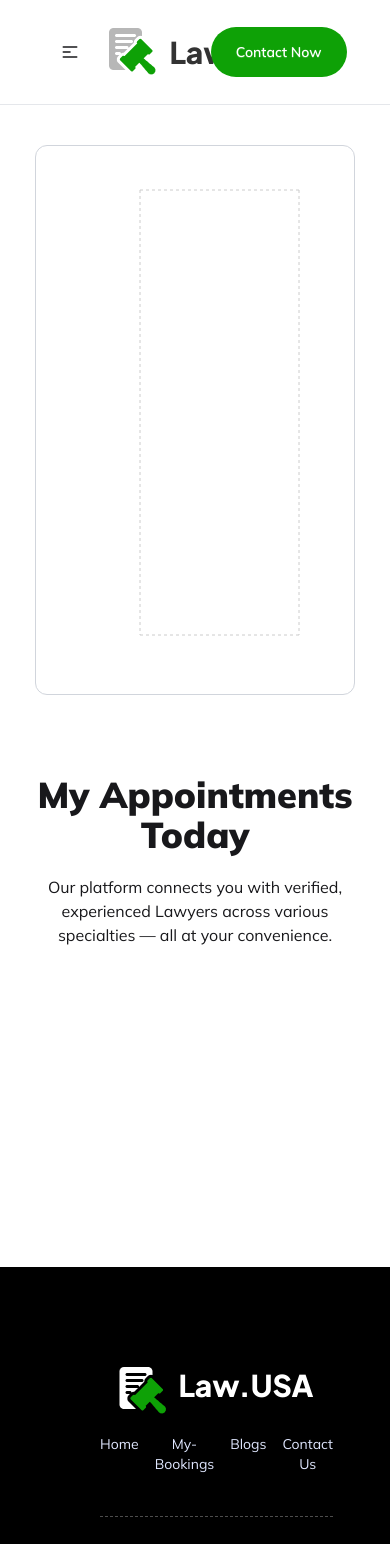
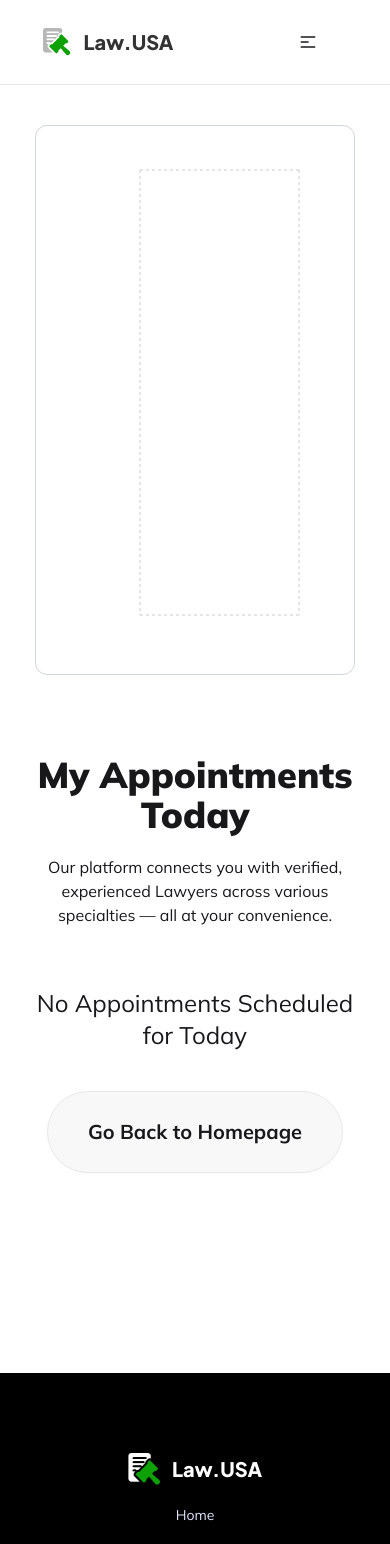
Before and after one commit to jubayers-r/lawyer-appointment-app, a React (Vite) app: page /bookings in a window 390 px wide. Shown: the top 1544 px of the page. Built offline with nearby package versions, Linux system fonts and the light colour scheme.

Commit message:
everything is working perfectly as it should

```diff
--- a/src/components/Bookings/AppoinCard.jsx
+++ b/src/components/Bookings/AppoinCard.jsx
@@ -1,10 +1,11 @@
 import { toast } from "react-toastify";
 import { removeLawyers } from "../../utils/localestorage";
 
-const AppoinCard = ({ lawyer }) => {
+const AppoinCard = ({ lawyer, doSomething }) => {
   const handleCancel = (id) => {
-    toast.warn("Appointment canceled successfully");
+    toast.warn("Appointment cancelled successfully");
     removeLawyers(id);
+    doSomething();
   };
   const { name, speciality, license_number, consultation_fee } = lawyer;
   return (
--- a/src/components/Bookings/Bookings.jsx
+++ b/src/components/Bookings/Bookings.jsx
@@ -1,22 +1,25 @@
 import React, { useEffect, useState } from "react";
 import Recharts from "./Recharts";
 import { getLawyers } from "../../utils/localestorage";
-import { useLoaderData } from "react-router";
+import { useLoaderData, useNavigate } from "react-router";
 import AppoinCard from "./AppoinCard";
 
 const Bookings = () => {
   const lawyers = useLoaderData();
+  const navigate = useNavigate();
   const [storedLawyers, setStoredLawyers] = useState([]);
   useEffect(() => {
+    doSomething();
+  }, []);
+  const doSomething = () => {
     const storedLawyersIDs = getLawyers();
     const storedLawyersData = lawyers.filter((lawyer) =>
       storedLawyersIDs.includes(lawyer.license_number)
     );
     setStoredLawyers(storedLawyersData);
-  }, [lawyers]);
-
+  };
   return (
-    <div className="mt-6 mb-50 w-9/11 mx-auto">
+    <div className="mt-6 mb-35 w-9/11 mx-auto">
       <div className="rounded-xl border border-gray-300 p-6 mb-20">
         <Recharts storedLawyers={storedLawyers} />
       </div>
@@ -29,10 +32,29 @@ const Bookings = () => {
           </p>
         </div>
         <div className="space-y-15">
-          {storedLawyers.map((lawyer) => (
-            <AppoinCard lawyer={lawyer} />
-          ))}
+          {!storedLawyers.length == 0 ? (
+            storedLawyers.map((lawyer) => (
+              <AppoinCard
+                key={lawyer.license_number}
+                lawyer={lawyer}
+                doSomething={doSomething}
+              />
+            ))
+          ) : (
+            <p className="text-2xl text-center">
+              No Appointments Scheduled for Today
+            </p>
+          )}
+          {}
         </div>
+        <div className="flex justify-center mt-10">
+          <button
+            onClick={() => navigate("/")}
+            className="btn rounded-full p-10 text-xl font-bold hover:bg-[#0EA106] hover:text-white"
+          >
+            Go Back to Homepage
+          </button>
+          </div>
       </div>
     </div>
   );
--- a/src/components/Details/Details.jsx
+++ b/src/components/Details/Details.jsx
@@ -1,10 +1,11 @@
 import React, { useEffect } from "react";
-import { Link, useLoaderData, useParams } from "react-router";
+import { Link, useLoaderData, useNavigate, useParams } from "react-router";
 import { nameOfTheDay } from "../Lawyers/Lawyer";
 import { toast } from "react-toastify";
 import { getLawyers, setLawyers } from "../../utils/localestorage";
 
 const Details = () => {
+  const navigate = useNavigate();
   const selected = useParams();
   const lawyers = useLoaderData();
 
@@ -32,6 +33,7 @@ const Details = () => {
     if (!lawyerExist) {
       toast.success(`Successfully scheduled appointment with ${name}`);
       setLawyers(id);
+      navigate("/bookings");
     } else {
       toast.error(`Appointment with ${name} was already booked once`);
     }
@@ -69,7 +71,10 @@ const Details = () => {
                 <p className="font-bold text-black/70">Availability</p>
                 <div className="grid grid-cols-2 gap-4 sm:grid-cols-3 xl:grid-cols-4 2xl:grid-cols-5">
                   {availability_days.map((day) => (
-                    <p className="text-[#FFA000] bg-[#FFA0001A] rounded-full px-3 py-1 flex justify-center">
+                    <p
+                      key={license_number}
+                      className="text-[#FFA000] bg-[#FFA0001A] rounded-full px-3 py-1 flex justify-center"
+                    >
                       {day}
                     </p>
                   ))}
@@ -120,14 +125,12 @@ const Details = () => {
                 : "Even if the lawyer is not available, the appointment will still be scheduled on one of the available days as per the lawyer’s availability."}
             </p>
           </div>
-          <Link to="/bookings">
           <button
             onClick={() => handleBooking(name, license_number)}
             className="btn btn-ghost p-6 rounded-full bg-[#0EA106] text-white xl:text-lg w-full my-6"
           >
             Book Appointment Now
           </button>
-          </Link>
         </div>
       </div>
     </div>
--- a/src/components/Error/Error.jsx
+++ b/src/components/Error/Error.jsx
@@ -1,14 +1,16 @@
 import React, { useEffect } from "react";
 import Navbar from "../Navbar/Navbar";
+import { useNavigate } from "react-router";
 
 const Error = () => {
+  const navigate = useNavigate();
   useEffect(() => {
     document.title = "Page Not Found";
   }, []);
   return (
     <>
       <Navbar />
-      <div className="space-y-5 text-center h-screen flex flex-col justify-center">
+      <div className="space-y-5 text-center h-[80vh] flex flex-col justify-center">
         <div className="w-screen p-5">
           <img src="/src/assets/error.jpg" className="rounded-xl mx-auto" />
         </div>
@@ -18,6 +20,14 @@ const Error = () => {
         <p className="text-lg">
           Oops! The page you are looking for doesn't exist.
         </p>
+        <div className="flex justify-center">
+          <button
+            onClick={() => navigate("/")}
+            className="btn rounded-full p-10 text-xl font-bold hover:bg-[#0EA106] hover:text-white"
+          >
+            Go Back to Homepage
+          </button>
+        </div>
       </div>
     </>
   );
--- a/src/components/Error/LawError.jsx
+++ b/src/components/Error/LawError.jsx
@@ -1,7 +1,8 @@
 import { useEffect } from "react";
-import { useParams } from "react-router";
+import { useNavigate, useParams } from "react-router";
 
 const LawError = () => {
+  const navigate = useNavigate();
   const id = useParams().license_number;
   useEffect(() => {
     document.title = "Lawyer Not Found";
@@ -12,6 +13,14 @@ const LawError = () => {
       <h3 className="font-black text-3xl">Lawyer Not Found!</h3>
       <p>No Lawyer Found with license no.</p>
       <p>&#174; {id}</p>
+      <div className="flex justify-center">
+        <button
+          onClick={() => navigate("/")}
+          className="btn rounded-full p-10 text-xl font-bold hover:bg-[#0EA106] hover:text-white"
+        >
+          Go Back to Homepage
+        </button>
+      </div>
     </div>
   );
 };
--- a/src/components/Footer/Footer.jsx
+++ b/src/components/Footer/Footer.jsx
@@ -1,18 +1,29 @@
 import React from "react";
 import { navlinks } from "../Navbar/Navbar";
 import logo from "../../assets/logo-footer.png";
+import { NavLink } from "react-router";
 
 const Footer = () => {
   return (
-    <footer className="footer footer-horizontal footer-center bg-black text-primary-content p-25">
-      <aside className="space-y-3">
-        <div className="flex gap-3">
-          <img src={logo} alt="" />
-          <h3 className="font-black text-3xl text-white font-[Plus_Jakarta_Sans]">
+    <footer className="footer footer-horizontal footer-center bg-black text-primary-content py-20">
+      <aside className="space-y-3 ">
+        <div className="flex gap-3 items-center">
+          <div className="w-8 sm:w-full">
+            <img src={logo} alt="" className="object-cover" />
+          </div>
+          <h3 className="font-black text-xl sm:text-3xl text-white font-[Plus_Jakarta_Sans]">
             Law.USA
           </h3>
         </div>
-        <div className="flex gap-4">{navlinks}</div>
+        <div className="flex gap-4 flex-col sm:flex-row">
+          {navlinks
+            .filter((link) => !link.to.includes("/contact"))
+            .map((link) => (
+              <NavLink key={link.to} to={link.to}>
+                {link.label}
+              </NavLink>
+            ))}
+        </div>
       </aside>
       <hr className="w-full border-dashed text-white/30" />
       <nav>
--- a/src/components/Header/Header.jsx
+++ b/src/components/Header/Header.jsx
@@ -6,9 +6,9 @@ const Header = () => {
     return (
        <div className='relative'>
        <img src={banner} alt="" className='rounded-2xl mx-auto w-full'/>
-       <div className='text-white absolute md:bottom-10 bottom-5 space-y-5 text-center place-items-center w-full'>
-       <h3 className='2xl:text-5xl/snug xl:text-3xl/tight lg:text-2xl/tight md:text-3xl w-[60%] font-bold'>It avoids subjective claims or exaggeration that might raise red flags legally</h3>
-       <p className='w-[70%] lg:text-lg text-sm'>Our platform connects you with verified, experienced doctors across various specialties — all at your convenience. Whether it's a routine checkup or urgent consultation, book appointments in minutes and receive quality care you can trust.</p>
+       <div className='text-white absolute md:bottom-10 sm:bottom-5 bottom-0 space-y-5 text-center place-items-center w-full'>
+       <h3 className='2xl:text-5xl/snug xl:text-3xl/tight lg:text-2xl/tight md:text-3xl sm:w-[70%] w-[95%] font-bold'>It avoids subjective claims or exaggeration that might raise red flags legally</h3>
+       <p className='hidden sm:block w-[80%] lg:text-lg text-sm'>Our platform connects you with verified, experienced doctors across various specialties — all at your convenience. Whether it's a routine checkup or urgent consultation, book appointments in minutes and receive quality care you can trust.</p>
        </div>
        </div>
     );
--- a/src/components/Navbar/Navbar.jsx
+++ b/src/components/Navbar/Navbar.jsx
@@ -1,23 +1,47 @@
 import React from "react";
 import { NavLink } from "react-router";
-import logo from "/src/assets/logo.png"
-import './navbar.css'
+import logo from "/src/assets/logo.png";
+import "./navbar.css";
 
-export const navlinks = (
-  <>
-    <NavLink to={"/"}>Home</NavLink>
-    <NavLink to={"/bookings"}>My-Bookings</NavLink>
-    <NavLink to={"/blogs"}>Blogs</NavLink>
-    <NavLink to={"/contact"}>Contact Us</NavLink>
-  </>
-);
+export const navlinks = [
+  { to: "/", label: "Home" },
+  { to: "/bookings", label: "My-Bookings" },
+  { to: "/blogs", label: "Blogs" },
+  { to: "/contact", label: "Contact Us" },
+];
+
 const Navbar = () => {
-
   return (
     <div className="navbar w-9/11 mx-auto py-4">
       <div className="navbar-start">
-        <div className="dropdown">
-          <div tabIndex={0} role="button" className="btn btn-ghost lg:hidden mr-3">
+        <div className="flex gap-3 py-3 items-center">
+          <div className="max-w-7 min-w-4 sm:max-w-full">
+            <img src={logo} alt="" />
+          </div>
+          <h3 className="font-black text-xl sm:text-3xl text-black/80 font-[Plus_Jakarta_Sans]">
+            Law.USA
+          </h3>
+        </div>
+      </div>
+      <div className="navbar-center hidden lg:flex ">
+        <ul className="menu menu-horizontal gap-9 xl:text-lg">
+          {navlinks.map((link) => (
+            <NavLink key={link.to} to={link.to}>
+              {link.label}
+            </NavLink>
+          ))}
+        </ul>
+      </div>
+      <div className="navbar-end">
+        <button className="hidden sm:flex btn btn-ghost p-6 rounded-full bg-[#0EA106] text-white xl:text-lg">
+          Contact Now
+        </button>
+        <div className="dropdown dropdown-end">
+          <div
+            tabIndex={0}
+            role="button"
+            className="btn btn-ghost lg:hidden mr-3"
+          >
             <svg
               xmlns="http://www.w3.org/2000/svg"
               className="h-5 w-5"
@@ -36,25 +60,15 @@ const Navbar = () => {
           </div>
           <ul
             tabIndex={0}
-            className="menu menu-sm dropdown-content bg-base-100 rounded-box z-1 mt-3 w-52 p-2 shadow"
+            className="text-center menu menu-sm dropdown-content bg-base-100 rounded-box z-1 mt-3 w-52 p-2 shadow"
           >
-            {navlinks}
+            {navlinks.map((link) => (
+              <NavLink key={link.to} to={link.to}>
+                {link.label}
+              </NavLink>
+            ))}
           </ul>
         </div>
-        <div className="flex gap-3 py-3 items-center">
-          <img src={logo} alt="" />
-          <h3 className="font-black text-3xl text-black/80 font-[Plus_Jakarta_Sans]">
-            Law.USA
-          </h3>
-        </div>
-      </div>
-      <div className="navbar-center hidden lg:flex ">
-        <ul className="menu menu-horizontal gap-9 xl:text-lg">{navlinks}</ul>
-      </div>
-      <div className="navbar-end">
-        <a className="btn btn-ghost p-6 rounded-full bg-[#0EA106] text-white xl:text-lg">
-          Contact Now
-        </a>
       </div>
     </div>
   );
--- a/src/components/Navbar/navbar.css
+++ b/src/components/Navbar/navbar.css
@@ -1,3 +1,4 @@
 .active {
     border-bottom: 2px solid black;
+
 }
--- a/src/components/Services/Services.jsx
+++ b/src/components/Services/Services.jsx
@@ -8,7 +8,7 @@ import CountUp from "react-countup";
 
 const Services = () => {
   return (
-    <div className="space-y-8 mt-8">
+    <div className="space-y-8 my-8">
       <div className="text-center space-y-5">
         <h3 className="font-black text-3xl">We Provide Best Law Services</h3>
         <p>
```
Also changed, not shown: src/components/Lawyers/Lawyers.jsx (+20 -6 lines). Lines whose indentation alone changed are shown as unchanged.
